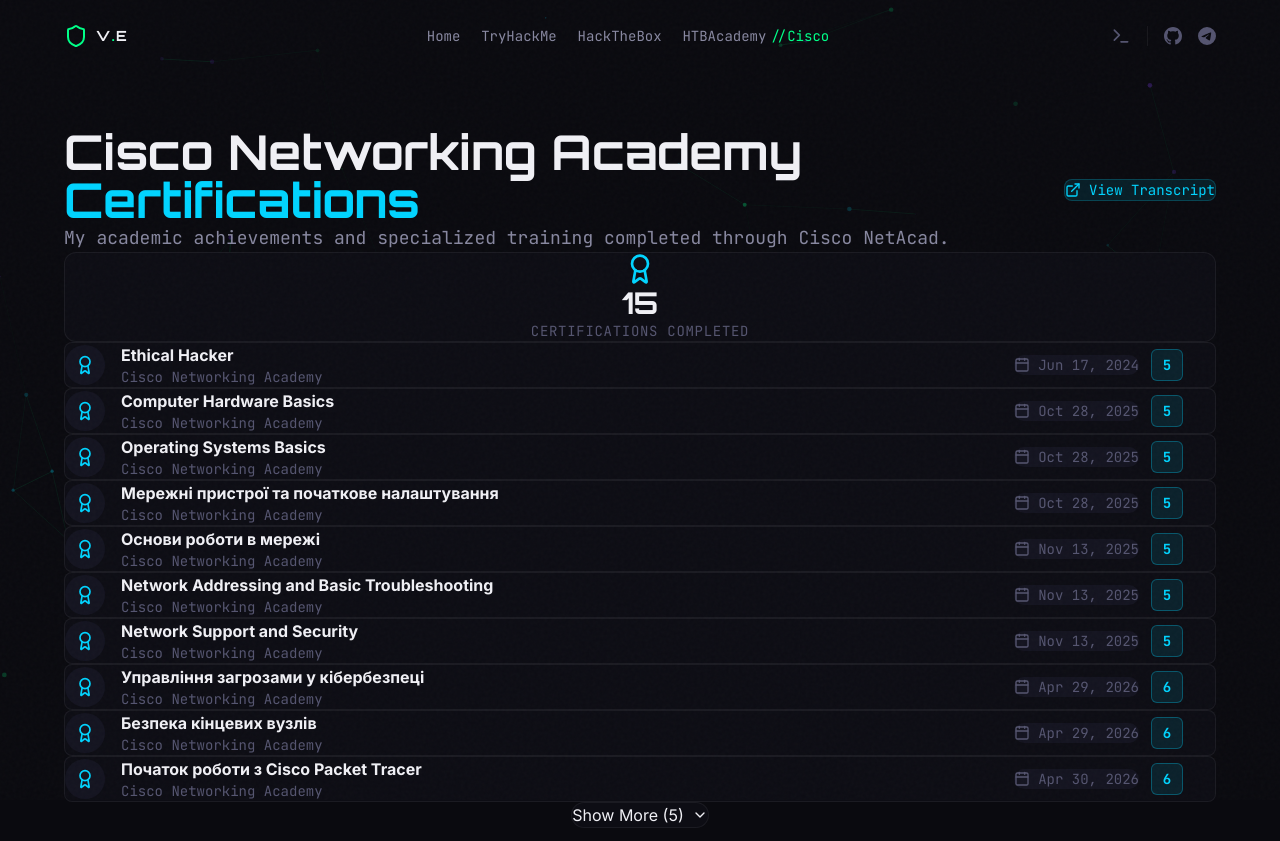
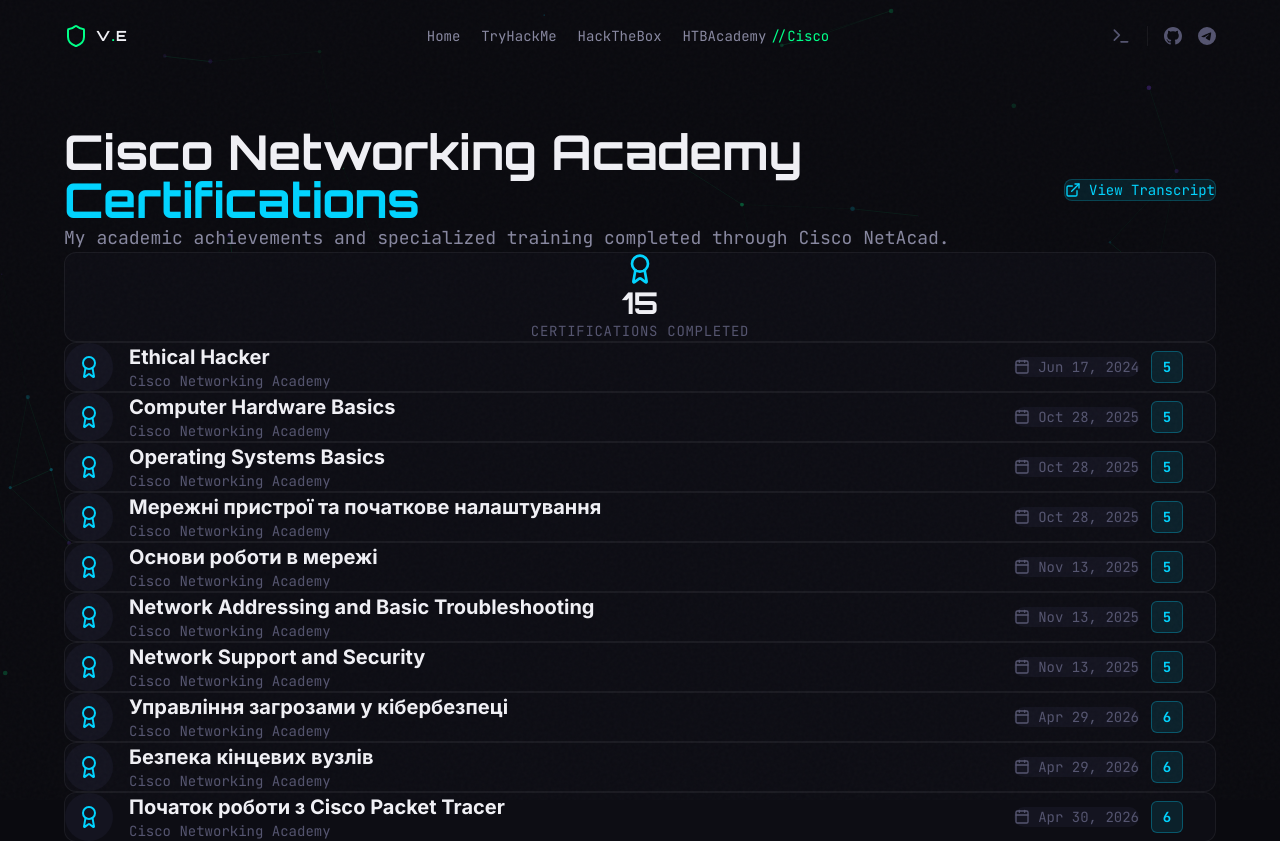
Before and after one commit to kavein0/portfolio, a Next.js app: page /cisco in a window 1280 px wide. Shown: the top 841 px of the page. Built offline with nearby package versions, Linux system fonts and the light colour scheme.

Commit message:
Cisco page: slow animation to i*0.1, enlarge cards and font sizes

```diff
--- a/src/app/cisco/page.tsx
+++ b/src/app/cisco/page.tsx
@@ -64,11 +64,11 @@
               key={cert.name}
               initial={{ opacity: 0 }}
               animate={{ opacity: [0, 1, 0.3, 1, 0.7, 1] }}
-              transition={{ delay: i * 0.05, duration: 0.4, ease: "easeOut" }}
+              transition={{ delay: i * 0.1, duration: 0.6, ease: "easeOut" }}
             >
               <Wrapper {...wrapperProps}>
                 <div
-                  className={`p-4 rounded-lg bg-[var(--bg-secondary)] border border-[var(--border-default)] ${
+                  className={`p-6 rounded-xl bg-[var(--bg-secondary)] border border-[var(--border-default)] ${
                     cert.url ? "group-hover:border-[var(--cyber-blue)] group-hover:bg-[var(--cyber-blue)]/5" : ""
                   } transition-all relative overflow-hidden`}
                 >
@@ -80,21 +80,21 @@
                   <div className="relative z-10 flex justify-between items-center gap-4">
                     <div className="flex items-center gap-4 flex-1 min-w-0">
                       <div
-                        className={`w-10 h-10 rounded-full bg-[var(--bg-tertiary)] flex items-center justify-center flex-shrink-0 ${
+                        className={`w-12 h-12 rounded-full bg-[var(--bg-tertiary)] flex items-center justify-center flex-shrink-0 ${
                           cert.url ? "group-hover:scale-110" : ""
                         } transition-transform`}
                       >
-                        <Award className="w-5 h-5 text-[var(--cyber-blue)]" />
+                        <Award className="w-6 h-6 text-[var(--cyber-blue)]" />
                       </div>
                       <div className="flex-1 min-w-0">
                         <h3
-                          className={`text-base font-bold text-[var(--text-primary)] ${
+                          className={`text-xl font-bold text-[var(--text-primary)] ${
                             cert.url ? "group-hover:text-[var(--cyber-blue)]" : ""
                           } transition-colors whitespace-normal break-words line-clamp-2`}
                         >
                           {cert.name}
                         </h3>
-                        <p className="text-sm font-mono text-[var(--text-muted)] mt-0.5 truncate">{cert.issuer}</p>
+                        <p className="text-sm font-mono text-[var(--text-muted)] mt-1 truncate">{cert.issuer}</p>
                       </div>
                     </div>
 
```
